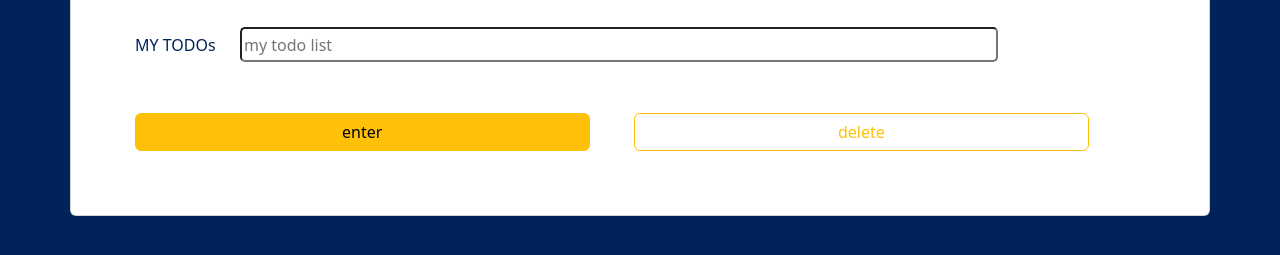
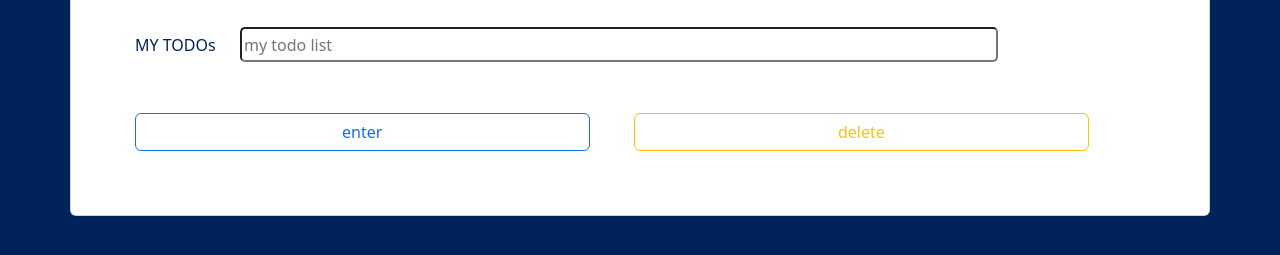
Before and after one commit to idbalorg/https---github.com-idbalorg-stutern-module-5-assignment-5, a plain HTML site: page index.html in a window 1280 px wide. Shown: the part 317-572 px from the top of the page. Drawn offline with nearby package versions, Linux system fonts and the light colour scheme.

Commit message:
third commit

```diff
--- a/index.html
+++ b/index.html
@@ -28,7 +28,7 @@
                 </form>
             </div>
             <div >
-                <input class="btn btn-md btn-warning " id="enter" type="button" value="enter">
+                <input class="btn btn-md btn-outline-primary" id="enter" type="button" value="enter">
                 <button class="btn btn-md btn-outline-warning " id="deleteButton">delete</button>
             </div>
         </div>
```
